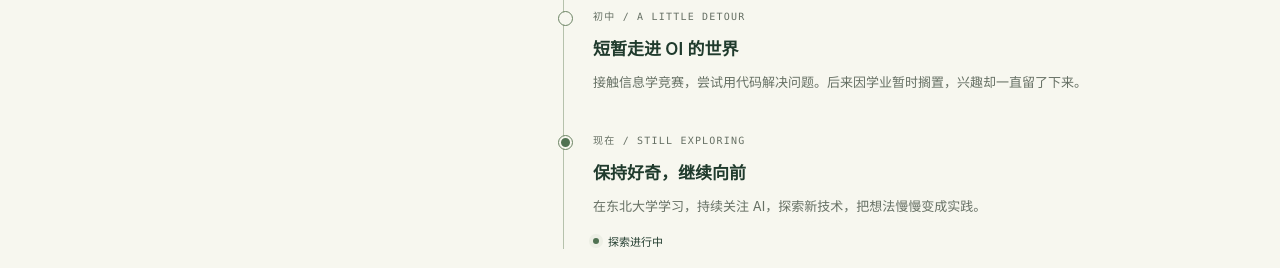
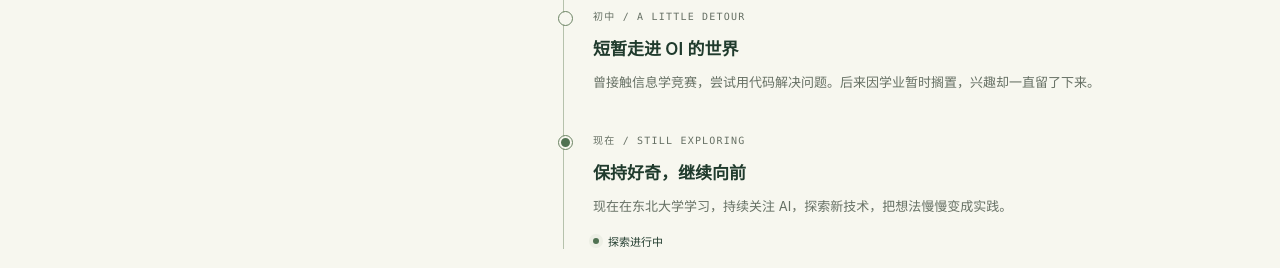
Before and after one commit to PilotMiku/pilotmiku.github.io, a plain HTML site: page index.html in a window 1280 px wide. Shown: the part 1680-1948 px from the top of the page. Drawn offline with Linux system fonts and the light colour scheme.

Commit message:
changesomewords

```diff
--- a/index.html
+++ b/index.html
@@ -54,8 +54,8 @@
       <div class="section-heading"><p class="eyebrow">02 / THE JOURNEY</p><h2 id="journey-title">编程，有迹可循<span class="accent-dot">.</span></h2><p class="section-description">有过开始，也有过暂停。<br>对代码的兴趣，始终都在。</p></div>
       <ol class="timeline">
         <li><span class="timeline-period">小学 / THE BEGINNING</span><h3>从一块 Scratch 积木开始</h3><p>在信息技术课上第一次接触 Scratch，就此种下对编程的热爱。</p><span class="award"><span aria-hidden="true">✧</span> 重庆市青少年创意编程决赛一等奖 </span></li>
-        <li><span class="timeline-period">初中 / A LITTLE DETOUR</span><h3>短暂走进 OI 的世界</h3><p>接触信息学竞赛，尝试用代码解决问题。后来因学业暂时搁置，兴趣却一直留了下来。</p></li>
-        <li><span class="timeline-period">现在 / STILL EXPLORING</span><h3>保持好奇，继续向前</h3><p>在东北大学学习，持续关注 AI，探索新技术，把想法慢慢变成实践。</p><span class="now-label"><span class="status-dot"></span> 探索进行中</span></li>
+        <li><span class="timeline-period">初中 / A LITTLE DETOUR</span><h3>短暂走进 OI 的世界</h3><p>曾接触信息学竞赛，尝试用代码解决问题。后来因学业暂时搁置，兴趣却一直留了下来。</p></li>
+        <li><span class="timeline-period">现在 / STILL EXPLORING</span><h3>保持好奇，继续向前</h3><p>现在在东北大学学习，持续关注 AI，探索新技术，把想法慢慢变成实践。</p><span class="now-label"><span class="status-dot"></span> 探索进行中</span></li>
       </ol>
     </section>
 
```
